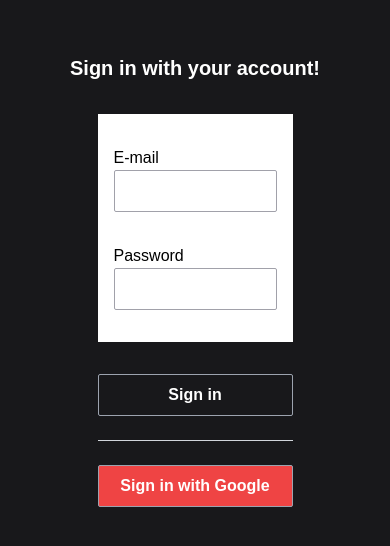
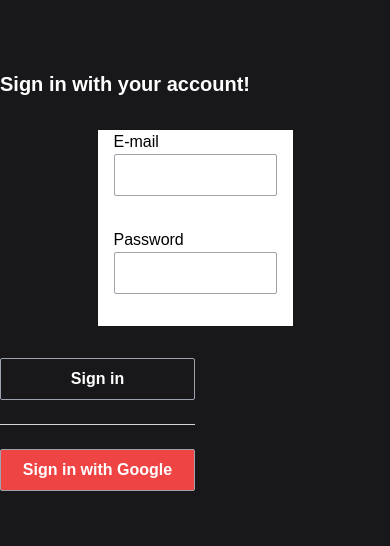
Before and after one commit to wagnnermorais/Next-React-Full-Course, a Next.js app in the folder projects/03 - ADMIN Template/: page /auth in a window 390 px wide. Shown: the part 142-688 px from the top of the page. Built offline with nearby package versions, Linux system fonts and the light colour scheme.

Commit message:
feat: adding auth bg image

```diff
--- a/projects/03 - ADMIN Template/src/pages/auth.tsx
+++ b/projects/03 - ADMIN Template/src/pages/auth.tsx
@@ -15,7 +15,15 @@ export default function Auth() {
   };
 
   return (
-    <div className="flex flex-col items-center justify-center min-h-screen bg-zinc-900">
+    <div className="flex items-center min-h-screen bg-zinc-900">
+      <div className="w-1/2 hidden md:block md:w-1/2 lg:w-2/3">
+        <img
+          src="https://images.unsplash.com/photo-1612585763928-e64fdc2a3d38?q=80&w=1035&auto=format&fit=crop&ixlib=rb-4.0.3&ixid=M3wxMjA3fDB8MHxwaG90by1wYWdlfHx8fGVufDB8fHx8fA%3D%3D"
+          alt="Auth image"
+          className="h-screen w-full object-cover"
+        />
+      </div>
+      <div className="w-full md:w-1/2 lg:w-2/3">
         <h1 className="my-4 text-xl font-bold text-white">
           {mode === "login"
             ? "Sign in with your account!"
@@ -55,5 +63,6 @@ export default function Auth() {
           {mode === "login" ? "Sign in with Google" : "Register"}
         </button>
       </div>
+    </div>
   );
 }
```
Lines whose indentation alone changed are shown as unchanged.
